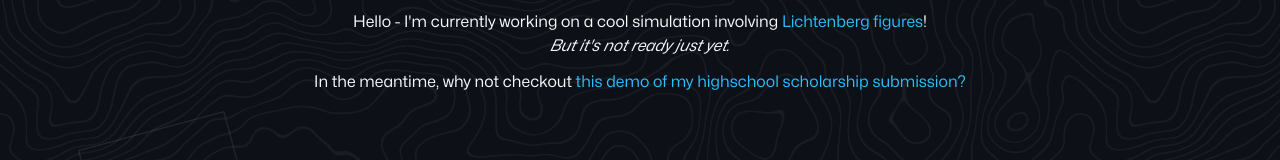
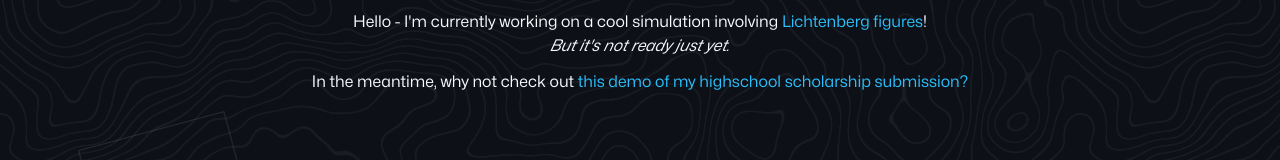
Before and after one commit to wjin-lee/wjin-portfolio, an Angular app: page / in a window 1280 px wide. Shown: the part 412-572 px from the top of the page. Built offline with nearby package versions, Linux system fonts and the light colour scheme.

Commit message:
Fix grammar mistakes in portfolio list.

```diff
--- a/src/app/work-in-progress/work-in-progress.component.html
+++ b/src/app/work-in-progress/work-in-progress.component.html
@@ -26,7 +26,7 @@
     </p>
     <p><i>But it's not ready just yet.</i></p>
     <p class="mt-3">
-      In the meantime, why not checkout
+      In the meantime, why not check out
       <a class="link" [href]="videoUrl"> {{ videoDesc }} </a>
     </p>
   </div>
--- a/src/app/work-in-progress/work-in-progress.component.ts
+++ b/src/app/work-in-progress/work-in-progress.component.ts
@@ -7,7 +7,7 @@ const PORTFOLIO_VIDEOS = [
     url: 'https://youtu.be/uMt_jbFHErk',
   },
   {
-    desc: 'my nervous presentation showcasing my optimal scheduler visualiser?',
+    desc: 'my nervous presentation showcasing my optimal scheduler?',
     url: 'https://youtu.be/Q5lqypOCKME',
   },
   {
```
Also changed, not shown: 1 other file (tests, documents, lock files or other folders).
